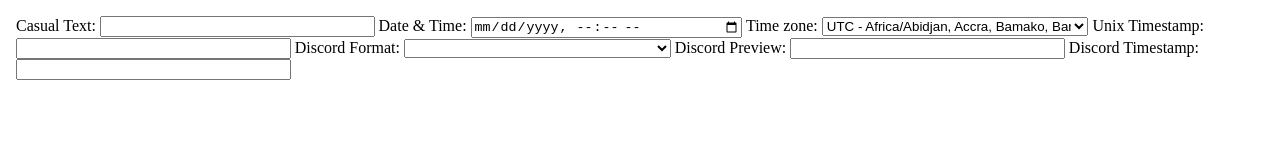
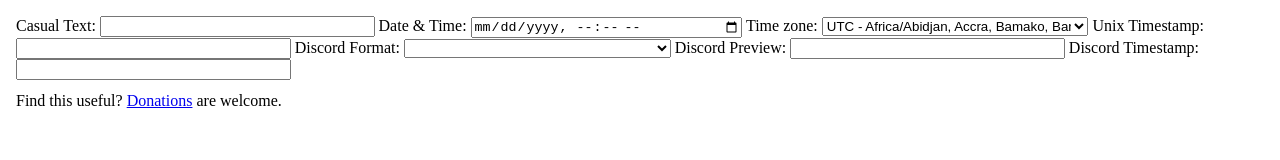
Before and after one commit to dixonte/Stampcord, a website with bundled scripts: page src/popup/ui.html in a window 1280 px wide. Built offline with nearby package versions, Linux system fonts and the light colour scheme; what chrono-node, webextension-polyfill-ts would draw is missing.

Commit message:
Added donation link

```diff
--- a/src/popup/ui.html
+++ b/src/popup/ui.html
@@ -75,6 +75,10 @@
         <label>Discord Timestamp:</label>
         <input id="discord" type="text" readonly />
 
+        <div style="margin-top: .75em">
+            Find this useful? <a href="https://dixonte.github.io/donate.html">Donations</a> are welcome.
+        </div>
+
         <div id="toast">Copied to clipboard</div>
     </body>
 </html>
```
